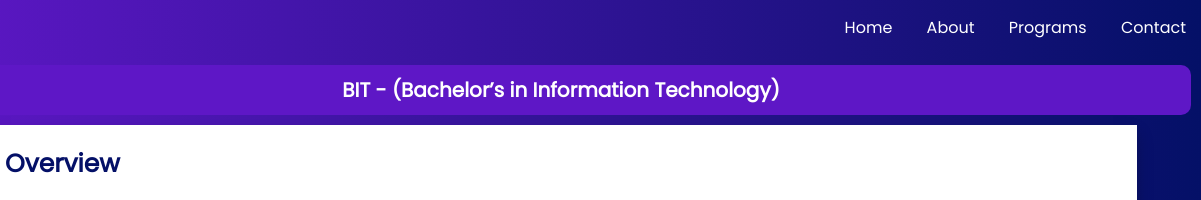
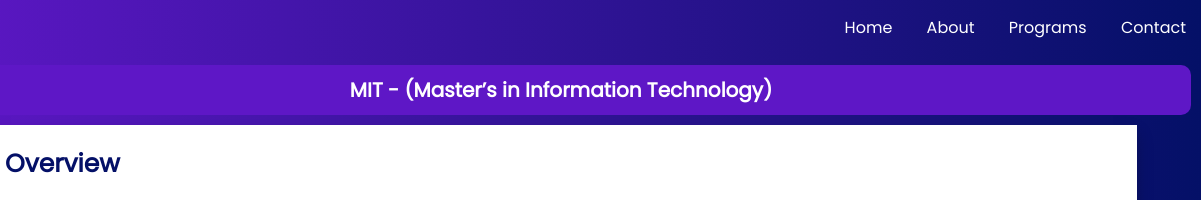
Before and after one commit to tamanghawana09/BIT-WEBSITE, a plain HTML site: page Website/mit.html in a window 1280 px wide. Shown: the top 200 px of the page, 79-1280 px from the left. Drawn offline with Linux system fonts and the light colour scheme; grey boxes are pictures that could not be loaded; a web font is replaced by a local one.

Commit message:
Update mit.html

```diff
--- a/Website/mit.html
+++ b/Website/mit.html
@@ -40,7 +40,7 @@
         </nav>
         <main class="mit-main">
             <div id="mit">
-                <h4>BIT - (Bachelor’s in Information Technology)</h3>
+                <h4>MIT - (Master’s in Information Technology)</h3>
             </div>
             <div class="mit">
                 <div class="mit-intro">
```
